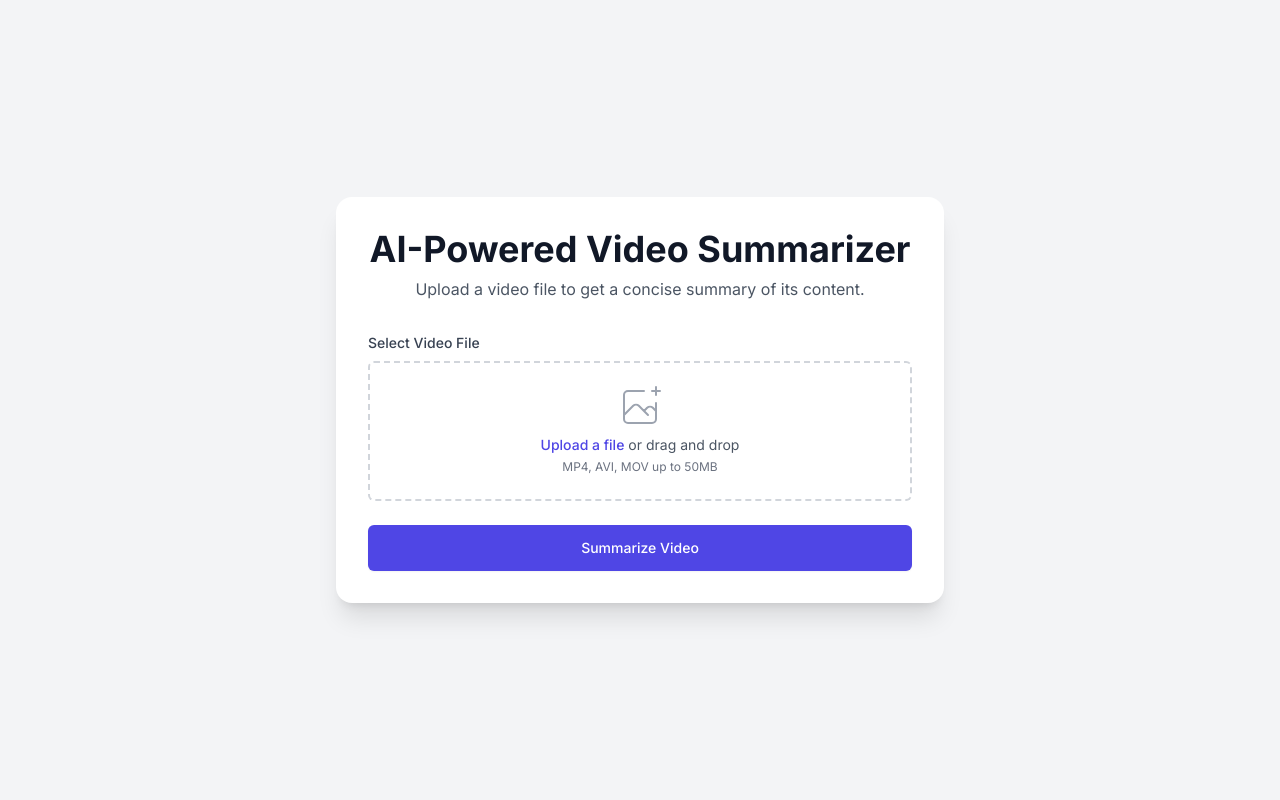
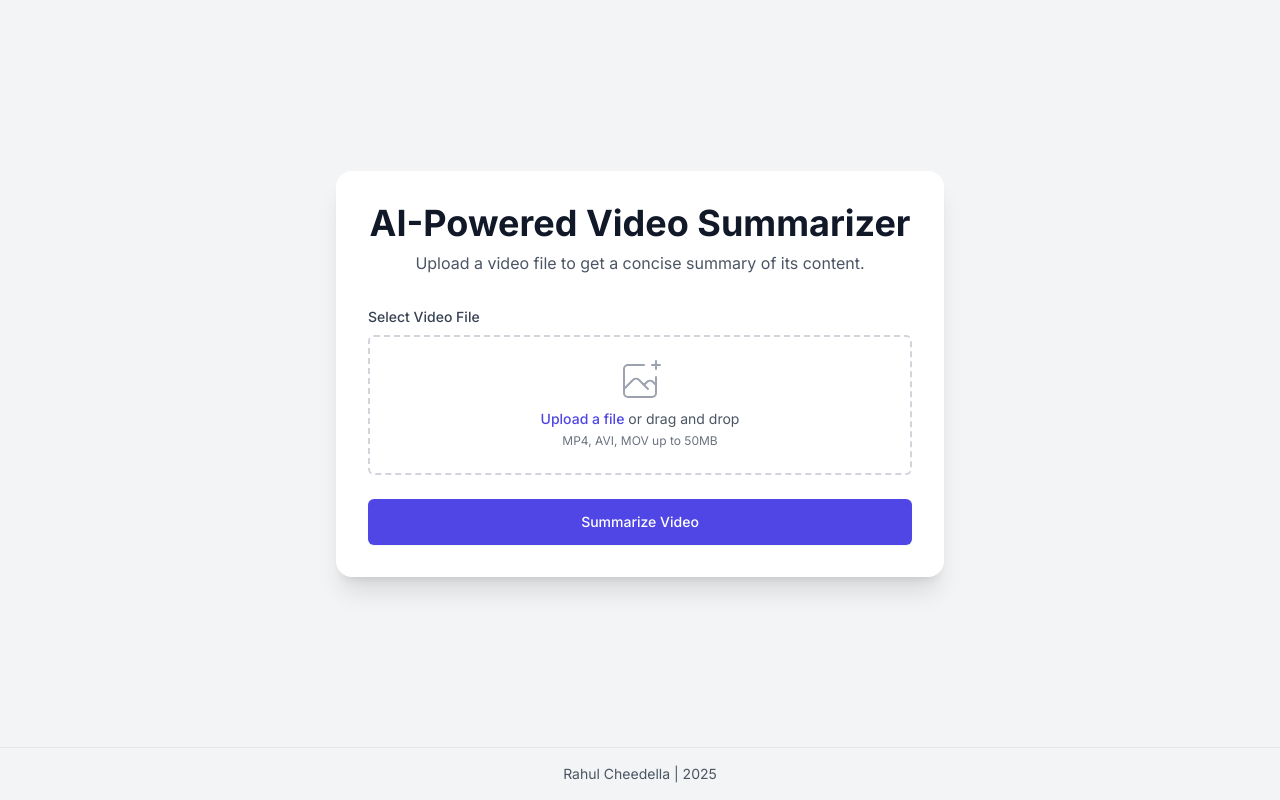
Before and after one commit to Rahulcheedella/SummarAIze, a Flask app: page / in a window 1280 px wide. Run offline with Flask 3, Linux system fonts and the light colour scheme; some libraries are stand-ins or nearby versions.

Commit message:
Update index.html

```diff
--- a/templates/index.html
+++ b/templates/index.html
@@ -25,7 +25,9 @@
         }
     </style>
 </head>
-<body class="bg-gray-100 text-gray-800 flex items-center justify-center min-h-screen">
+<body class="bg-gray-100 text-gray-800 flex flex-col min-h-screen">
+    <!-- Main Content -->
+    <div class="flex-grow flex items-center justify-center py-8">
         <div class="container mx-auto p-4 sm:p-6 md:p-8 max-w-2xl">
             <div class="bg-white rounded-2xl shadow-xl p-6 sm:p-8">
                 <div class="text-center mb-8">
@@ -91,6 +93,16 @@
                 </div>
             </div>
         </div>
+    </div>
+
+    <!-- Footer -->
+    <footer class="py-4 bg-gray-100 border-t border-gray-200">
+        <div class="container mx-auto text-center">
+            <p class="text-gray-600 text-sm">
+                Rahul Cheedella | 2025
+            </p>
+        </div>
+    </footer>
 
     <script>
         const uploadForm = document.getElementById('upload-form');
@@ -185,5 +197,6 @@
             errorContainer.classList.add('hidden');
         }
     </script>
+
 </body>
 </html>
```
Lines whose indentation alone changed are shown as unchanged.
